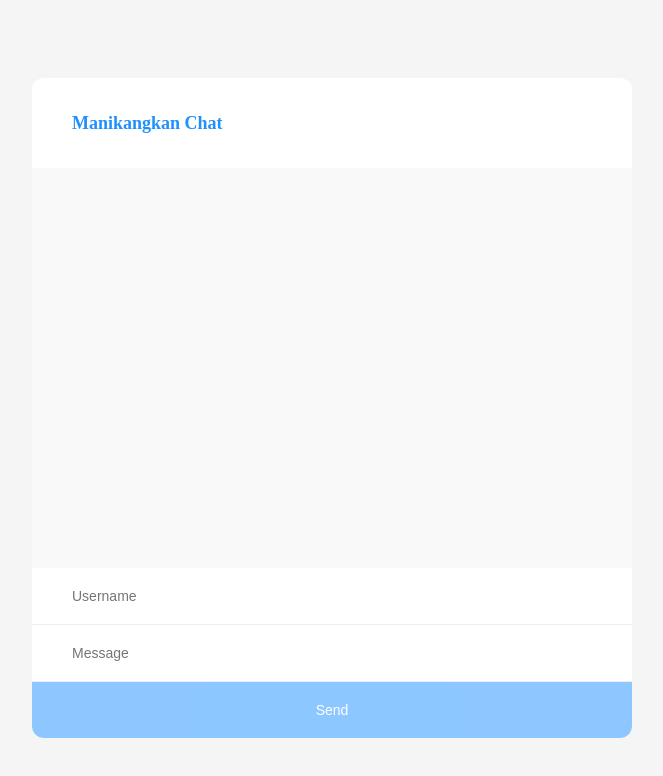
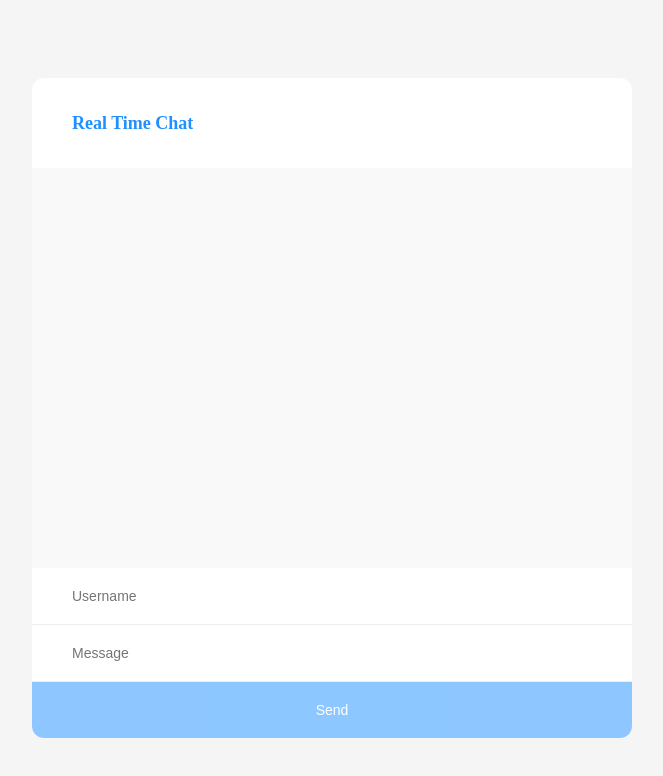
Before and after one commit to manikangkan/realtime-chatapp, a website: page public/index.html in a window 1280 px wide. Shown: the whole page, without its empty margins (308-971 px from the left). Drawn offline with nearby package versions, Linux system fonts and the light colour scheme; no server answers.

Commit message:
initial commit

```diff
--- a/index.js
+++ b/index.js
@@ -12,6 +12,7 @@ app.use(express.static("public"));
 
 // Socket setup & pass server
 var io = socket(server);
+
 io.on("connection", (socket) => {
   console.log("Made socket connection with id - 😀 - ", socket.id);
 
--- a/package.json
+++ b/package.json
@@ -4,7 +4,7 @@
   "description": "",
   "main": "index.js",
   "scripts": {
-    "start": "start http://localhost:4000 && nodemon index.js"
+    "dev": "nodemon index.js"
   },
   "keywords": [],
   "author": "Manikangkan Das <manikangkan.das@yahoo.com>",
@@ -12,5 +12,8 @@
   "dependencies": {
     "express": "^4.18.1",
     "socket.io": "^4.5.0"
+  },
+  "devDependencies": {
+    "nodemon": "^2.0.16"
   }
 }
--- a/public/index.html
+++ b/public/index.html
@@ -2,12 +2,12 @@
 <html>
   <head>
     <meta charset="utf-8" />
-    <title>WebScockets by manikangkandas</title>
+    <title>realtimechat</title>
     <link href="/styles.css" rel="stylesheet" />
   </head>
   <body>
     <from id="manikangkan-chat">
-      <h2>Manikangkan Chat</h2>
+      <h2>Real Time Chat</h2>
       <div id="chat-window">
         <div id="output"></div>
         <div id="feedback"></div>
--- a/public/styles.css
+++ b/public/styles.css
@@ -1,8 +1,7 @@
 body {
   height: 100vh;
-  display: flex;
-  justify-content: center;
-  align-items: center;
+  display: grid;
+  place-content: center;
   background: #f5f5f5;
 }
 
```
Also changed, not shown: README.md (added), readme_assets/1.png (added), readme_assets/2.png (added), 1 other file.
